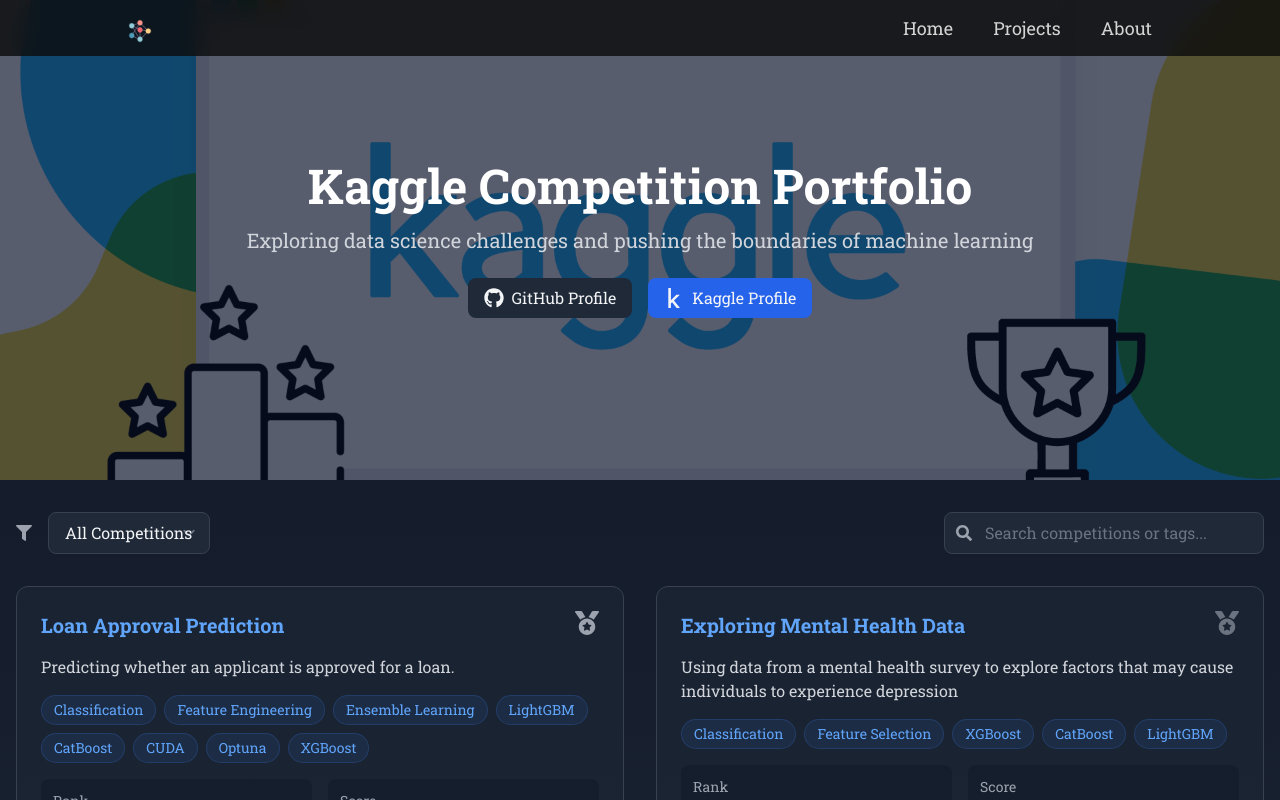
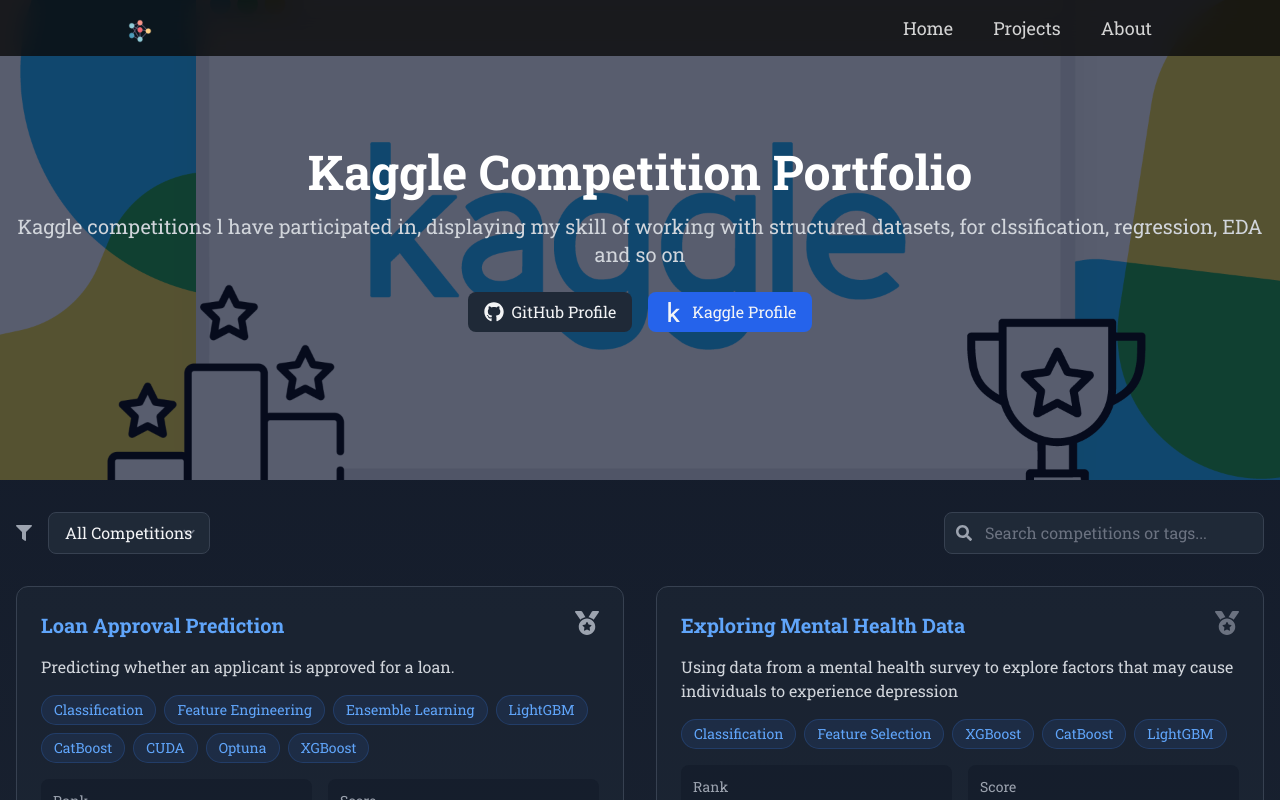
Before and after one commit to MDeus-ai/deus, a React (Create React App) app: page /kaggle-competitions in a window 1280 px wide. Shown: the top 800 px of the page. Built offline with nearby package versions, Linux system fonts and the light colour scheme.

Commit message:
version 2 update v0.3.1

```diff
--- a/src/components/Navbar/Navbar.js
+++ b/src/components/Navbar/Navbar.js
@@ -195,7 +195,7 @@
             </div>
 
             {/* Copyright notice */}
-            <div className="p-6 text-center text-sm text-neutral-400 border-t border-white/10">
+            <div className="p-2 text-center text-sm text-neutral-400 border-t border-white/10">
               © 2024 Muhumuza Deus. All rights reserved
             </div>
           </div>
--- a/src/pages/ProjectsPage.js
+++ b/src/pages/ProjectsPage.js
@@ -96,7 +96,7 @@
             className="mt-4 text-lg md:text-xl text-gray-300 max-w-2xl mx-auto"
             style={{ fontFamily: 'Roboto Slab, serif' }}
           >
-            Exploring the intersection of data science, machine learning, and web development
+            Check out the projects that l have worked on
           </p>
         </div>
       </header>
--- a/src/pages/kagglePage.js
+++ b/src/pages/kagglePage.js
@@ -107,7 +107,7 @@
             Kaggle Competition Portfolio
           </h1>
           <p className="mt-4 text-xl text-gray-300" style={{ fontFamily: 'Roboto Slab, serif' }}>
-            Exploring data science challenges and pushing the boundaries of machine learning
+            Kaggle competitions l have participated in, displaying my skill of working with structured datasets, for clssification, regression, EDA and so on
           </p>
           <div className="mt-6 flex justify-center space-x-4">
             <a
```
